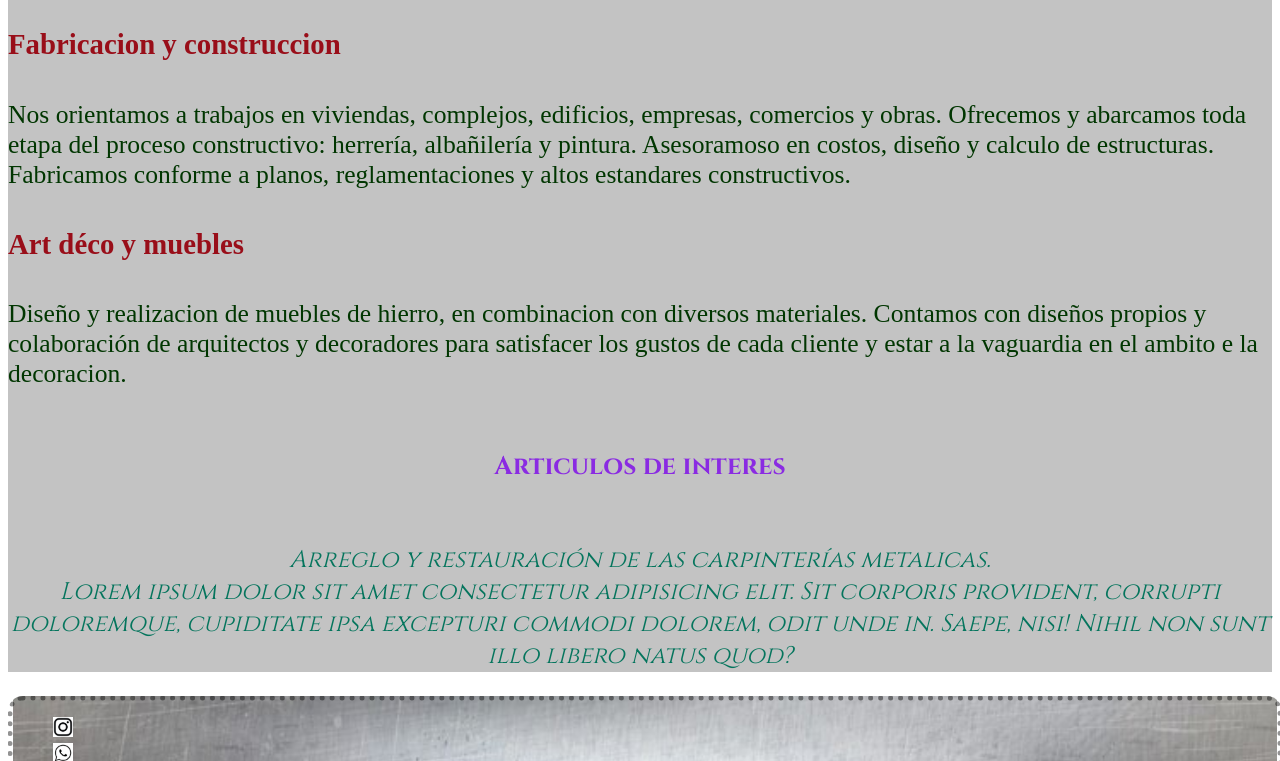
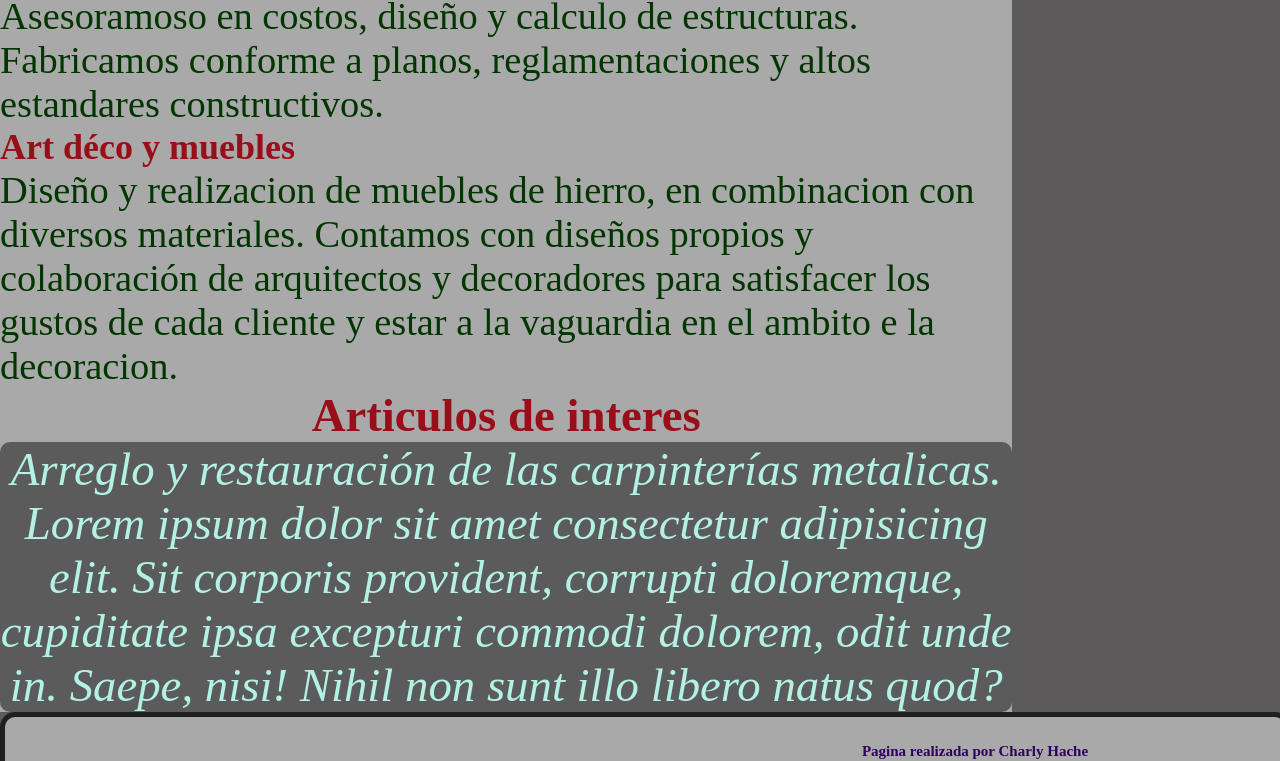
Before and after one commit to charlyhache/charlyhache.github.io, a plain HTML site: page index.html in a window 1280 px wide. Shown: the part 912-1673 px from the top of the page. Drawn offline with Linux system fonts and the light colour scheme; a web font is replaced by a local one.

Commit message:
Add files via upload

```diff
--- a/index.html
+++ b/index.html
@@ -14,14 +14,15 @@
 </head>
 
 <body>
+    <div class="contenedor">
         <header class="header">
-        <nav>
 
             <h1>HERRERIA G</h1>
+            <nav>
                 <ul class="lista">
                     <li><a href="index.html" target="_blank">Inicio</a></li>
-                <li><a href="galeria.html" target="_blank">Galeria de fotos</a></li>
-                <li><a href="horarios-de-atencion.html" target="_blank"> Horarios de atención</a></li>
+                    <li><a href="galeria.html" target="_blank">Galeria</a></li>
+                    <li><a href="horarios-de-atencion.html" target="_blank"> Horarios</a></li>
                     <li><a href="registro.html" target="_blank">Registro</a></li>
                     <li><a href="contacto.html" target="_blank"> Contacto</a></a></li>
                 </ul> <br>
@@ -32,8 +33,10 @@
             <section>
                 <article>
                     <h1>Quienes somos?</h1>
-                <p><b>HERRERIA G</b> es una empresa que cuenta con una vasta experiencia en el rubro de la herrería de
-                    obra y herrería artistica, cuyas principales características son las de saber escuchar e interpretar
+                    <p><b>HERRERIA G</b> es una empresa que cuenta con una vasta experiencia en el rubro de la herrería
+                        de
+                        obra y herrería artistica, cuyas principales características son las de saber escuchar e
+                        interpretar
                         con rapidez y de una manera eficaz los requerimientos de nuestros clientes, teniendo siempre la
                         respuesta exacta de acuerdo a las exigencias que día a día se presentan.</p>
                 </article>
@@ -49,7 +52,8 @@
             <section>
                 <article>
                     <h4>Fabricacion y construccion</h4>
-                <p>Nos orientamos a trabajos en viviendas, complejos, edificios, empresas, comercios y obras. Ofrecemos
+                    <p>Nos orientamos a trabajos en viviendas, complejos, edificios, empresas, comercios y obras.
+                        Ofrecemos
                         y abarcamos toda etapa del proceso constructivo: herrería, albañilería y pintura. Asesoramoso en
                         costos, diseño y calculo de estructuras.
                         Fabricamos conforme a planos, reglamentaciones y altos estandares constructivos.</p>
@@ -58,7 +62,8 @@
                 <article>
                     <h4>Art déco y muebles</h4>
                     <p>Diseño y realizacion de muebles de hierro, en combinacion con diversos materiales.
-                    Contamos con diseños propios y colaboración de arquitectos y decoradores para satisfacer los gustos
+                        Contamos con diseños propios y colaboración de arquitectos y decoradores para satisfacer los
+                        gustos
                         de cada cliente y estar a la vaguardia en el ambito e la decoracion.
                     </p>
 
@@ -66,12 +71,13 @@
             </section>
 
             <aside class="aside">
-            <h6>Articulos de interes</h6>
+                <h4>Articulos de interes</h4>
                 <p class="parrafo-aside"> <i>Arreglo y restauración de las carpinterías metalicas. <br>
                         Lorem ipsum dolor sit amet consectetur adipisicing elit. Sit corporis provident, corrupti
                         doloremque, cupiditate ipsa excepturi commodi dolorem, odit unde in. Saepe, nisi! Nihil non sunt
                         illo libero natus quod?</i></p>
             </aside>
+
 
     </main>
 
@@ -80,19 +86,20 @@
 
 
     <footer class="footer">
-        <ul>
+        <div>
+            <ul class="footerlista">
                 <li><a href=""><img src="inst.jfif" alt="" width="20"></a></li>
                 <li><a href=""><img src="whats.jfif" alt="" width="20"></a></li>
                 <li><a href=""><img src="facebook.png" alt="" width="20"></a></li>
             </ul>
-        <h6>
-            <center>Pagina realizada por Charly Hache</center>
-        </h6>
+        </div><br>
+
+            <h6>Pagina realizada por Charly Hache</h6>
 
     </footer>
 
 
-
+</div>
 
 </body>
 
--- a/style.css
+++ b/style.css
@@ -1,26 +1,113 @@
 * {
-    font-family: "Cinzel", serif;
+
+    padding: 0px;
+    margin: 0px;
+
 
 
 
 }
 
-.header {
-    font-size: 30px;
+body {
+
+    color: white;
+    background-color: rgba(65, 63, 63, 0.856);
+    font-family: "Platypi", serif;
+
+}
+
+
+
+.contenedor {
+    display: grid;
+    grid-template-areas: "header header header"
+                         "main  aside    aside"
+                         "footer footer footer";
+}
+
+header {
+    grid-area: header;
+    font-size: 20px;
+    background-color: rgba(82, 80, 87, 0.603);
+    background-repeat: no-repeat;
+    background-position: center;
+
+
+}
+
+main {
+    grid-area: main;
+}
+
+aside {
+    grid-area: aside;
+}
+
+footer {
+    grid-area: footer;
+}
+
+/*.header {
+    font-size: 20px;
     background-color: rgb(41, 3, 129);
     background-image: url(imagenes/shutterstock_791080666-scaled-1.jpg);
     background-size: cover;
     background-repeat: no-repeat;
     background-position: center;
     width: 100%;
-    height: 75%;
+    height: 100%;
 
+
+}*/
+nav {
+    float: right;
 
 }
 
+ul,
+li {
+    list-style: none;
+    margin-left: 75px;
+    margin-right: 75px;
+    padding: 25px 0;
+    float: left;
+    position: relative;
+}
+
+ul,
+li,
+a {
+    list-style: none;
+    color: antiquewhite;
+    text-decoration: none;
+    font-weight: bold;
+}
+
+a {
+    list-style: none;
+    color: blanchedalmond;
+}
+
+a:hover {
+    color: orangered;
+}
+
+/*.lista{
+    display: flex;
+    list-style: none;
+    color: rgb(238, 245, 250);
+    text-decoration: none;
+    text-align: center;
+
+}*/
+
+
+
+
 
 .main {
-    background-color: rgba(169, 169, 169, 0.692);
+    background-color: rgb(169, 169, 169);
+
 
 }
 
@@ -29,15 +116,29 @@
 
 }
 
+.parrafo-aside {
+    background-color: rgb(92, 91, 91);
+    border: 4px rgb(49, 48, 48);
+    border-radius: 10px;
+    color: rgb(179, 241, 228);
+    font-size: 1.5em;
+}
+
+
+
 .footer {
-    background-image: url(imagenes/textura-superficie-metalica_125540-1026.jpg);
-    background-size: cover;
-    background-repeat: no-repeat;
-    background-position:center;
-    border: 5px rgba(0, 0, 0, 0.425) dotted;
+    background-color: rgb(169, 169, 169);
+    border: 5px rgba(15, 14, 14, 0.877) solid;
     border-radius: 15px;
     width: 100%;
-    height: 80%;
+    height: 50%;
+
+}
+
+.footerlista {
+    display: flex;
+
+
 }
 
 p,
@@ -60,28 +161,39 @@ h1 {
 
 h4 {
     color: black;
-    font-size: 1.8em;
+    font-size: 1.5em;
 }
 
-main h4 {
+main,
+h4 {
     color: rgb(153, 14, 25);
-    width: 68%;
+    font-size: 1.5em;
 }
 
-aside h6 {
+aside {
     color: blueviolet;
-    font-size: 1.6em;
+    font-size: 1.3em;
+    /*background-color: rgb(92, 91, 91);*/
+}
+
+h6 {
+    text-align: center;
+}
+
+footer {
+    color: rgb(48, 0, 94);
+    font-size: 1.4em;
+    /*background-color: rgb(92, 91, 91);*/
+    border: 4px rgb(49, 48, 48);
+    border-radius: 10px;
+    text-align: center;
 
 
 }
 
 
-.parrafo-aside {
-    color: rgb(5, 117, 93);
-    font-size: 1.5em;
+/*tabla de horarios*/
 
-    /*tabla de horarios*/
-}
 
 .lunes-a-jueves {
     color: rgb(46, 31, 116);
@@ -119,11 +231,11 @@ aside h6 {
 
 }
 
-ul {
-    list-style: none;
-}
+
+
 
 .horarios {
     border: 5px red double;
 
+
 }
```
Also changed, not shown: G.jpg (added), descarga.png (added), images.jfif (added), instagapng.png (added), vecinst.png (added). Lines whose indentation alone changed are shown as unchanged.
